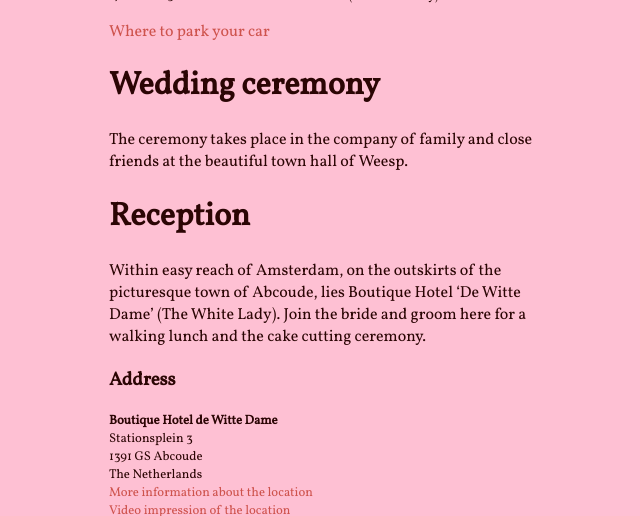
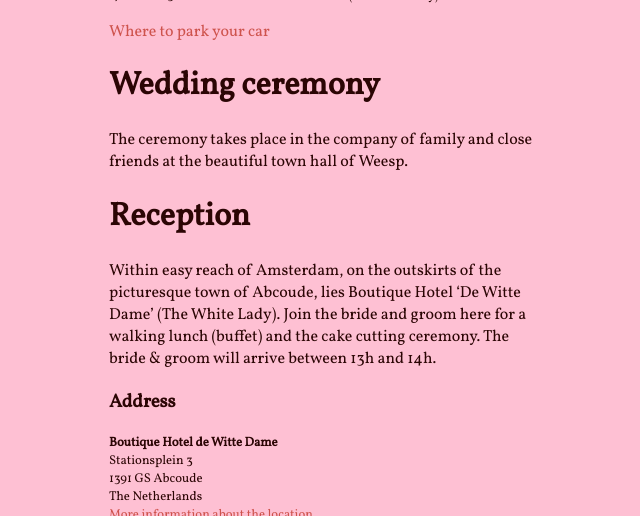
Before and after one commit to bobvanluijt/tosja-richard, a Jekyll site: the page built from index.md, in a window 1280 px wide and 900 px high, scrolled down 866 px, cut to the strip 0-516 px from the top of the window. Shown: the whole strip, without its empty margins (549-1189 px from the left). Built offline with Jekyll 4.4.1, drawn with Linux system fonts in a browser that asks for light colours; nearby versions of some CDN libraries; comment, search, counter and statistics services are not loaded.

Commit message:
Update index.md

```diff
--- a/index.md
+++ b/index.md
@@ -33,7 +33,7 @@ The ceremony takes place in the company of family and close friends at the beaut
 
 # Reception
 
-Within easy reach of Amsterdam, on the outskirts of the picturesque town of Abcoude, lies Boutique Hotel 'De Witte Dame' (The White Lady). Join the bride and groom here for a walking lunch and the cake cutting ceremony.
+Within easy reach of Amsterdam, on the outskirts of the picturesque town of Abcoude, lies Boutique Hotel 'De Witte Dame' (The White Lady). Join the bride and groom here for a walking lunch (buffet) and the cake cutting ceremony. The bride & groom will arrive between 13h and 14h.
 
 ### Address
 
```
